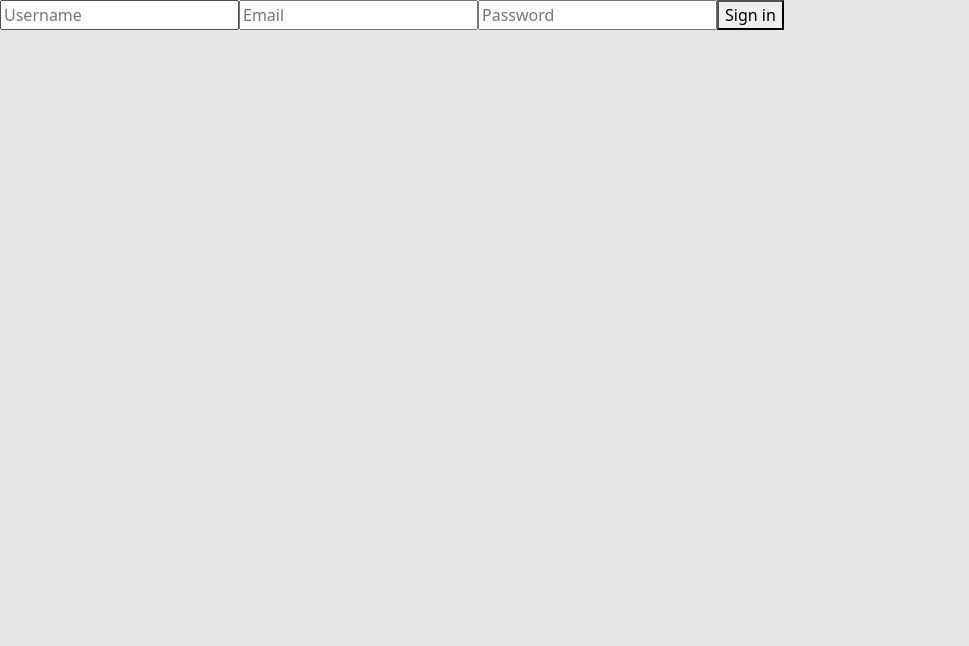
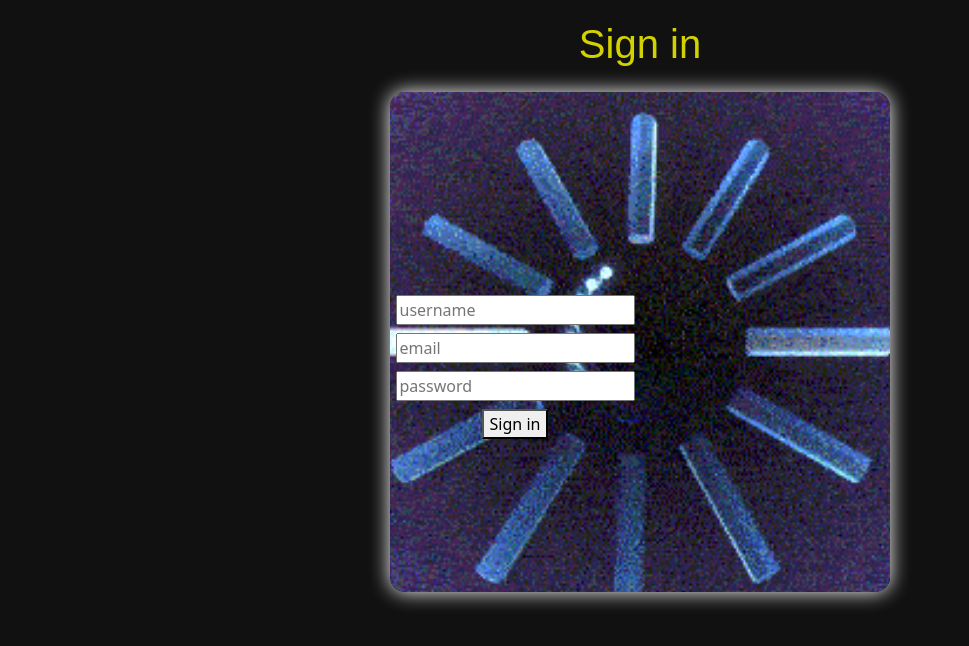
Before and after one commit to sbarreto10/mern-task-manager, a React (Vite) app in the folder client/: page /register in a window 1280 px wide. Shown: the top 646 px of the page, without its empty margins (0-969 px from the left). Built offline with nearby package versions, Linux system fonts and the light colour scheme.

Commit message:
made RegisterPage component based by creating the form component PS2Form.jsx
created ps2sys.css fyle for component styles (playstation2 aesthetic)

```diff
--- a/client/src/App.jsx
+++ b/client/src/App.jsx
@@ -11,7 +11,9 @@ function App() {
           <Route
             path="/"
             element={
-              <span className="badge rounded-pill text-bg-primary">Home Page</span>
+              <span className="badge rounded-pill text-bg-primary">
+                Home Page
+              </span>
             }
           />
           <Route path="/register" element={<RegisterPage />} />
@@ -19,25 +21,33 @@ function App() {
           <Route
             path="/tasks"
             element={
-              <span className="badge rounded-pill text-bg-info">All tasks</span>
+              <div id="page-container">
+                <h1>Tasks</h1>
+              </div>
             }
           />
           <Route
             path="/add-task"
             element={
-              <span className="badge rounded-pill text-bg-info">Add task</span>
+              <div id="page-container">
+                <h1>New task</h1>
+              </div>
             }
           />
           <Route
             path="/task/:id"
             element={
-              <span className="badge rounded-pill text-bg-info">Update task</span>
+              <div id="page-container">
+                <h1>Edit task</h1>
+              </div>
             }
           />
           <Route
             path="/profile"
             element={
-              <span className="badge rounded-pill text-bg-success">Profile</span>
+              <div id="page-container">
+                <h1>Profile</h1>
+              </div>
             }
           />
         </Routes>
--- /dev/null
+++ b/client/src/assets/ps2sys.css
@@ -0,0 +1,24 @@
+#PS2Form-container {
+  background-image: url("/ps2sys.gif");
+  background-repeat: no-repeat;
+  background-size:120%;
+  background-position: center;
+
+
+  width: 500px;
+  aspect-ratio: 1;
+  display: flex;
+  align-items: center;
+
+  border-radius: 15px;
+  box-shadow: 0 0 20px rgb(255, 255, 255);
+}
+
+form {
+   width: 50%;
+   margin-top: 10%;
+   display: flex;
+   flex-direction: column;
+   align-items: center;
+   justify-content: center;
+}
--- /dev/null
+++ b/client/src/components/PS2Form.jsx
@@ -0,0 +1,25 @@
+import React from "react";
+import "../assets/ps2sys.css"
+
+const PS2Form = ({onSubmit, register, errors, fields}) => {
+  {}
+  return (
+    <div id="PS2Form-container" className="bg-image">
+      <form className="gap-2" onSubmit={onSubmit}>
+        {Object.keys(fields).map((key) => <input type={fields[key]} {...register(key)} placeholder={key} />)}
+        <button type="submit">Sign in</button>
+      </form>
+      {Boolean(errors.length) && (
+        <div className="d-flex flex-column justify-content-center gap-2 p-2">
+          {errors.map((err) => (
+            <div className="badge text-bg-secondary align-self-start" key={err}>
+              * {err}
+            </div>
+          ))}
+        </div>
+      )}
+    </div>
+  );
+};
+
+export default PS2Form;
--- a/client/src/index.css
+++ b/client/src/index.css
@@ -1,3 +1,16 @@
-body {
-  background-color: #e6e6e6;
+body{
+  background-color: #111;
+
 }
+
+#page-container {
+  display: flex;
+  flex-direction: column;
+  align-items: center;
+  padding: 20px;
+}
+
+h1 {
+  font-family: Arial, Helvetica, sans-serif;
+  color: rgb(210, 210, 0);
+}
--- a/client/src/pages/LoginPage.jsx
+++ b/client/src/pages/LoginPage.jsx
@@ -1,7 +1,16 @@
+import { useForm } from "react-hook-form";
+import { useAuth } from "../context/AuthContext";
+import { useEffect } from "react";
+import { useNavigate } from "react-router-dom";
+
+import PS2Form from "../components/PS2Form";
+
 function LoginPage() {
   return (
-   <span class="badge rounded-pill text-bg-primary">Log in</span>
-  )
+    <div id="page-container">
+      <h1>Log in</h1>
+    </div>
+  );
 }
 
-export default LoginPage
+export default LoginPage;
--- a/client/src/pages/RegisterPage.jsx
+++ b/client/src/pages/RegisterPage.jsx
@@ -3,8 +3,9 @@ import { useAuth } from "../context/AuthContext";
 import { useEffect } from "react";
 import { useNavigate } from "react-router-dom";
 
+import PS2Form from "../components/PS2Form";
+
 function RegisterPage() {
-  // register
   const { register, handleSubmit } = useForm();
   const { signup, isAuthenticated, errors: errors } = useAuth(); // Los valores del contexto
   const navigate = useNavigate();
@@ -21,29 +22,10 @@ function RegisterPage() {
     });
   });
 
-  console.log(errors);
-
   return (
-    <div>
-      <form onSubmit={onSubmit}>
-        <input type="text" {...register("username")} placeholder="Username" />
-        <input type="email" {...register("email")} placeholder="Email" />
-        <input
-          type="password"
-          {...register("password")}
-          placeholder="Password"
-        />
-        <button type="submit">Sign in</button>
-      </form>
-      {Boolean(errors.length) && (
-        <div className="d-flex flex-column justify-content-center gap-2 p-2">
-          {errors.map((err) => (
-            <div className="text-danger" key={err}>
-              * {err}
-            </div>
-          ))}
-        </div>
-      )}
+    <div id="page-container">
+      <h1 className="mb-4">Sign in</h1>
+      <PS2Form id="PS2Form" onSubmit={onSubmit} register={register} errors={errors} fields= {{"username": "text","email": "text","password": "password"}}/>
     </div>
   );
 }
```
Also changed, not shown: client/public/ps2sys.gif (added).
